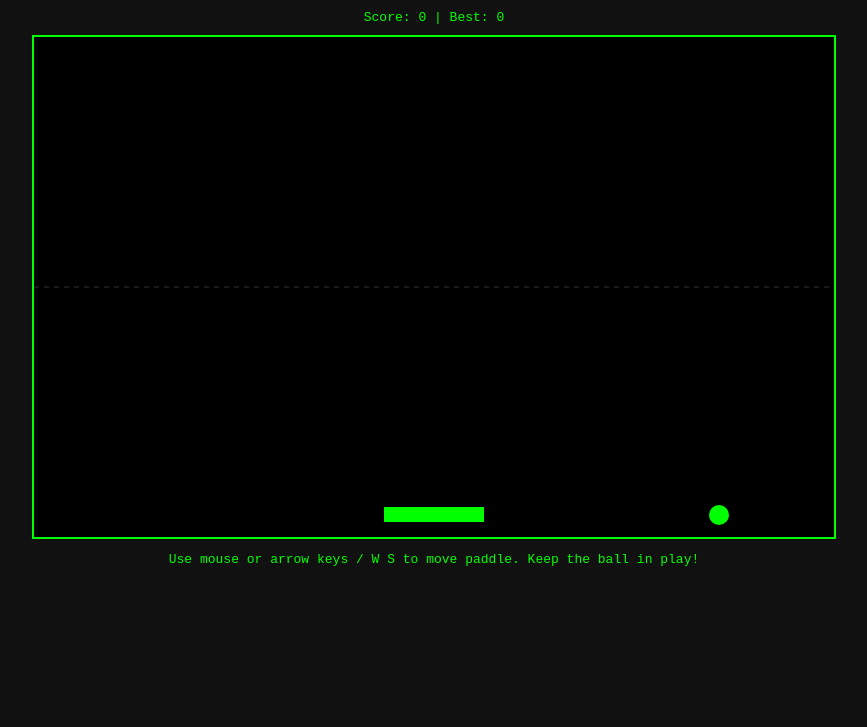
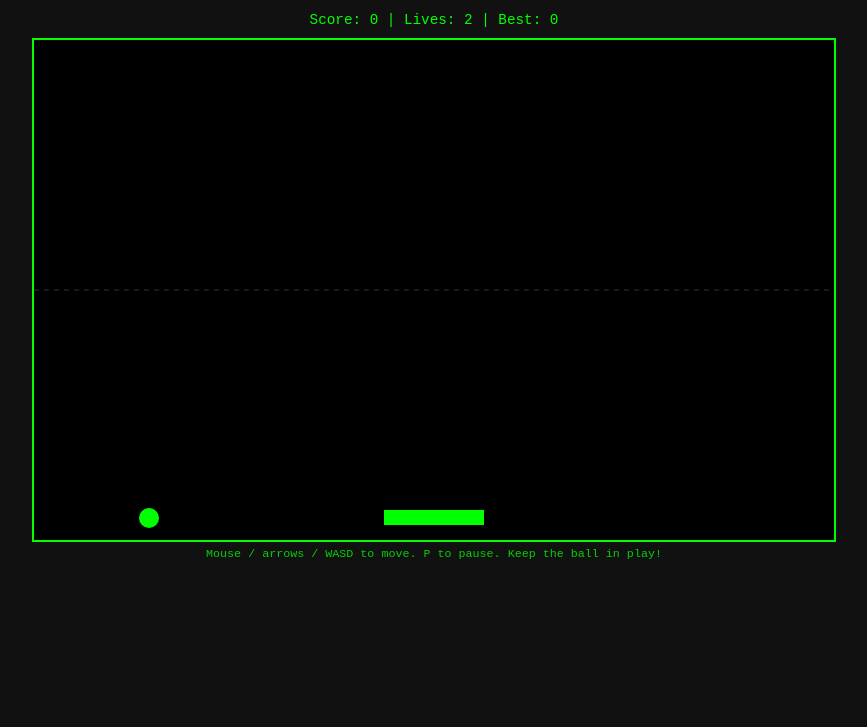
Before and after one commit to jpbmvwfm8g-rgb/arqs-arcade-labs, a plain HTML site: page paddle-lab.html in a window 1280 px wide. Shown: the part 73-800 px from the top of the page, without its empty margins (206-1073 px from the left). Drawn offline with Linux system fonts and the light colour scheme.

Commit message:
Polish paddle lab: add lives, pause, speed clamp, better UX

```diff
--- a/paddle-lab.html
+++ b/paddle-lab.html
@@ -3,37 +3,61 @@
 <head>
 <meta charset="UTF-8">
 <title>ARQS Paddle Lab</title>
+<meta name="viewport" content="width=device-width, initial-scale=1">
 <style>
-body { background: #111; color: #0f0; font-family: monospace; display: flex; flex-direction: column; align-items: center; }
-canvas { border: 2px solid #0f0; background: #000; }
-.hud { margin: 10px; }
+body { background: #111; color: #0f0; font-family: monospace; display: flex; flex-direction: column; align-items: center; margin: 0; padding: 10px; }
+canvas { border: 2px solid #0f0; background: #000; max-width: 100%; touch-action: none; }
+.hud { margin: 10px; font-size: 1.1em; }
+.controls { margin: 5px; font-size: 0.9em; opacity: 0.8; }
 </style>
 </head>
 <body>
 <h1>ARQS Paddle Lab</h1>
-<div class="hud">Score: <span id="score">0</span> | Best: <span id="best">0</span></div>
+<div class="hud">Score: <span id="score">0</span> | Lives: <span id="lives">3</span> | Best: <span id="best">0</span></div>
 <canvas id="game" width="800" height="500"></canvas>
-<p>Use mouse or arrow keys / W S to move paddle. Keep the ball in play!</p>
+<p class="controls">Mouse / arrows / WASD to move. P to pause. Keep the ball in play!</p>
 <script>
 const canvas = document.getElementById('game');
 const ctx = canvas.getContext('2d');
 let ball = {x: 400, y: 250, dx: 5, dy: 4, r: 10};
 let paddle = {x: 350, y: 470, w: 100, h: 15, speed: 8};
 let score = 0;
+let lives = 3;
 let best = parseInt(localStorage.getItem('arqsPaddleBest') || '0');
+let paused = false;
 document.getElementById('best').textContent = best;
+document.getElementById('lives').textContent = lives;
 let keys = {};
 
-document.addEventListener('keydown', e => keys[e.key] = true);
+document.addEventListener('keydown', e => {
+  keys[e.key] = true;
+  if (e.key === 'p' || e.key === 'P') paused = !paused;
+});
 document.addEventListener('keyup', e => keys[e.key] = false);
 canvas.addEventListener('mousemove', e => {
+  if (paused) return;
   const rect = canvas.getBoundingClientRect();
   paddle.x = e.clientX - rect.left - paddle.w / 2;
   if (paddle.x < 0) paddle.x = 0;
   if (paddle.x + paddle.w > canvas.width) paddle.x = canvas.width - paddle.w;
 });
+// Touch support
+canvas.addEventListener('touchmove', e => {
+  if (paused) return;
+  e.preventDefault();
+  const rect = canvas.getBoundingClientRect();
+  const touch = e.touches[0];
+  paddle.x = touch.clientX - rect.left - paddle.w / 2;
+  if (paddle.x < 0) paddle.x = 0;
+  if (paddle.x + paddle.w > canvas.width) paddle.x = canvas.width - paddle.w;
+}, {passive: false});
+
+function resetBall() {
+  ball = {x: 400, y: 250, dx: 5 * (Math.random() > 0.5 ? 1 : -1), dy: 4, r: 10};
+}
 
 function update() {
+  if (paused) return;
   // Paddle keyboard
   if (keys['ArrowLeft'] || keys['a'] || keys['A']) paddle.x -= paddle.speed;
   if (keys['ArrowRight'] || keys['d'] || keys['D']) paddle.x += paddle.speed;
@@ -44,15 +68,22 @@ function update() {
   ball.y += ball.dy;
 
   // Walls
-  if (ball.x - ball.r < 0 || ball.x + ball.r > canvas.width) ball.dx *= -1;
-  if (ball.y - ball.r < 0) ball.dy *= -1;
+  if (ball.x - ball.r < 0 || ball.x + ball.r > canvas.width) {
+    ball.dx *= -1;
+    ball.x = Math.max(ball.r, Math.min(canvas.width - ball.r, ball.x));
+  }
+  if (ball.y - ball.r < 0) {
+    ball.dy *= -1;
+    ball.y = ball.r;
+  }
 
   // Paddle collision
   if (ball.y + ball.r > paddle.y && ball.x > paddle.x && ball.x < paddle.x + paddle.w && ball.dy > 0) {
     ball.dy *= -1;
+    ball.y = paddle.y - ball.r;
     // Add some spin based on hit position
     const hitPos = (ball.x - paddle.x) / paddle.w - 0.5;
-    ball.dx += hitPos * 3;
+    ball.dx += hitPos * 4;
     score++;
     document.getElementById('score').textContent = score;
     if (score > best) {
@@ -60,16 +91,26 @@ function update() {
       localStorage.setItem('arqsPaddleBest', best);
       document.getElementById('best').textContent = best;
     }
-    // Speed up slightly
-    ball.dx *= 1.02;
-    ball.dy *= 1.02;
+    // Speed up slightly, clamp
+    const speed = Math.hypot(ball.dx, ball.dy);
+    if (speed < 12) {
+      ball.dx *= 1.03;
+      ball.dy *= 1.03;
+    }
   }
 
   // Miss
   if (ball.y + ball.r > canvas.height) {
-    score = 0;
-    document.getElementById('score').textContent = score;
-    ball = {x: 400, y: 250, dx: 5 * (Math.random() > 0.5 ? 1 : -1), dy: 4, r: 10};
+    lives--;
+    document.getElementById('lives').textContent = lives;
+    if (lives <= 0) {
+      alert('Game Over! Final Score: ' + score);
+      score = 0;
+      lives = 3;
+      document.getElementById('score').textContent = score;
+      document.getElementById('lives').textContent = lives;
+    }
+    resetBall();
   }
 }
 
@@ -84,13 +125,24 @@ function draw() {
   // Paddle
   ctx.fillStyle = '#0f0';
   ctx.fillRect(paddle.x, paddle.y, paddle.w, paddle.h);
-  // Center line optional
+  // Center line
   ctx.strokeStyle = '#333';
   ctx.setLineDash([5, 5]);
   ctx.beginPath();
   ctx.moveTo(0, canvas.height / 2);
   ctx.lineTo(canvas.width, canvas.height / 2);
   ctx.stroke();
+  ctx.setLineDash([]);
+  if (paused) {
+    ctx.fillStyle = 'rgba(0,0,0,0.6)';
+    ctx.fillRect(0, 0, canvas.width, canvas.height);
+    ctx.fillStyle = '#0f0';
+    ctx.font = '48px monospace';
+    ctx.textAlign = 'center';
+    ctx.fillText('PAUSED', canvas.width / 2, canvas.height / 2);
+    ctx.font = '20px monospace';
+    ctx.fillText('Press P to resume', canvas.width / 2, canvas.height / 2 + 40);
+  }
 }
 
 function loop() {
```
